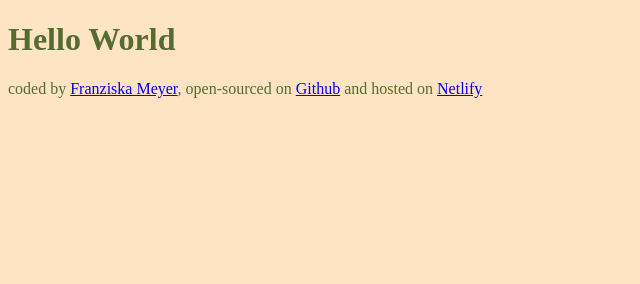
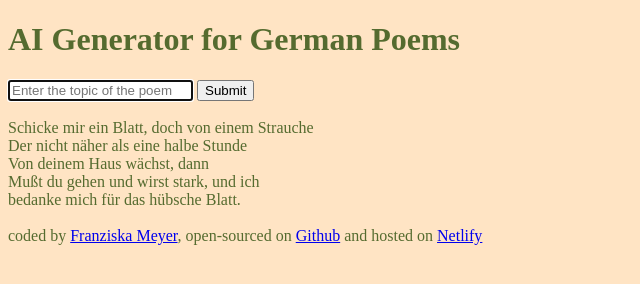
Before and after one commit to Ziskacodes/AI-German-Poem-Generator, a plain HTML site: page Index.html in a window 1280 px wide. Shown: the whole page, without its empty margins (0-640 px from the left). Drawn offline with Linux system fonts and the light colour scheme; a script that the page names is missing.

Commit message:
added html structure

```diff
--- a/Index.html
+++ b/Index.html
@@ -7,8 +7,32 @@
     <title>AI German Poem Generator</title>
 </head>
 <body>
-    <h1>Hello World</h1>
 
+    <h1>AI Generator for German Poems</h1>
+<main>
+<form>
+<input type="text"placeholder="Enter the topic of the poem"
+required
+autofocus/>
+<input type="submit"/>
+
+</form>
+<br>
+
+<div>
+    Schicke mir ein Blatt, doch von einem Strauche
+    <br>
+    Der nicht näher als eine halbe Stunde
+    <br>
+    Von deinem Haus wächst, dann
+    <br>
+    Mußt du gehen und wirst stark, und ich
+    <br>
+    bedanke mich für das hübsche Blatt.
+</div>
+
+</main>
+<br>
     <footer>coded by <a href="https://github.com/Ziskacodes"target="_blank">Franziska Meyer</a>, open-sourced on <a href="https://github.com/Ziskacodes/AI-German-Poem-Generator"target="_blank">
          Github</a> and hosted on <a href="https://german-ai-poem-generator.netlify.app/"target="_blank"> Netlify</a></footer>
     <script src="index.js"></script>
--- a/index.js
+++ /dev/null
@@ -1 +0,0 @@
-alert("Hello there😊✌ ");
```
